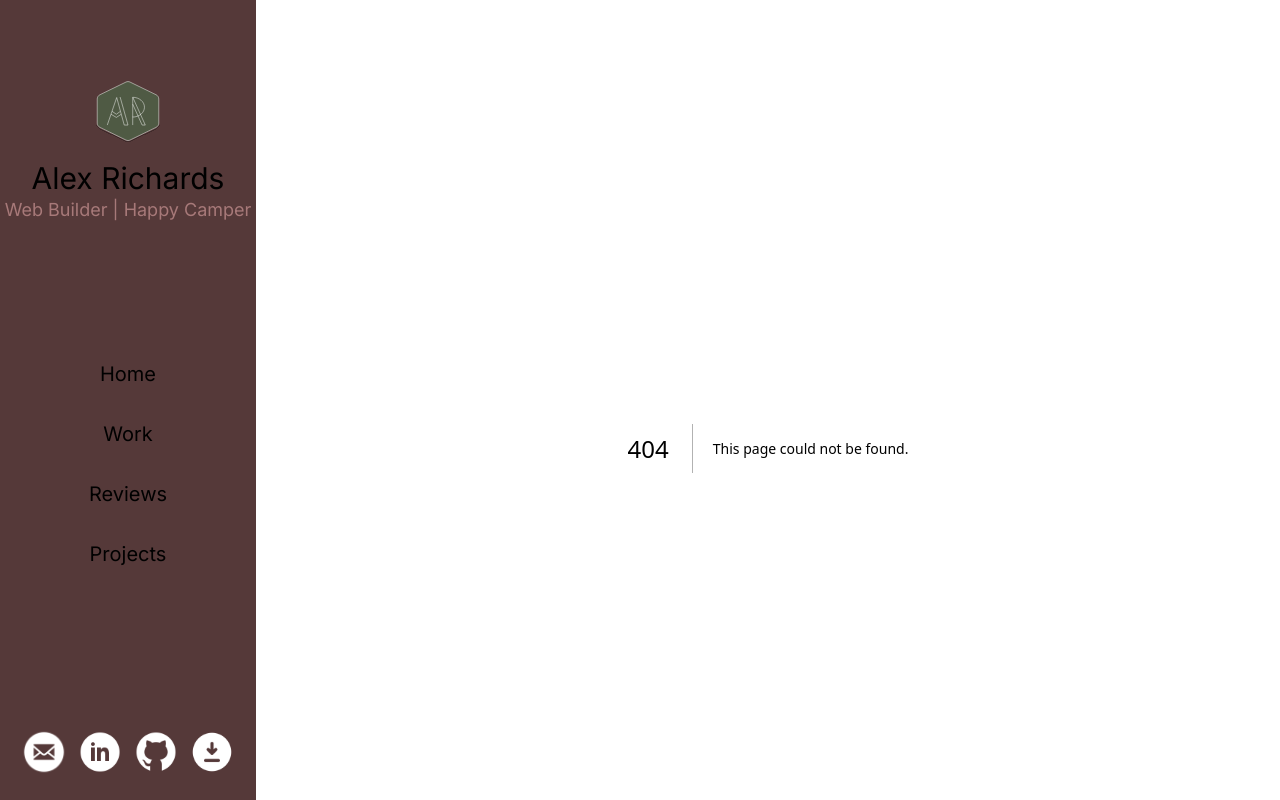
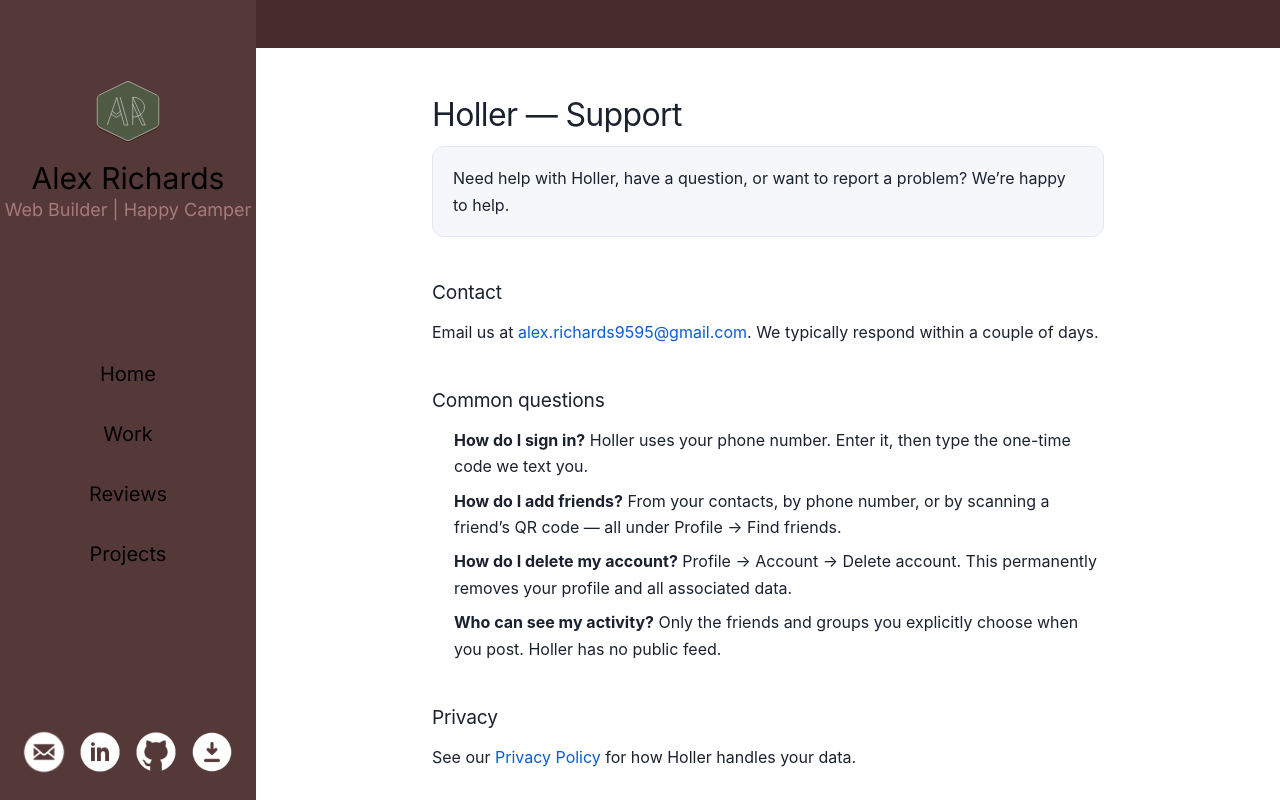
Before and after one commit to AlexRichards9595/portfolio, a Next.js app: page /holler/support in a window 1280 px wide. Before the commit this address had no page. Built offline with nearby package versions, Linux system fonts and the light colour scheme.

Commit message:
Create page.tsx

```diff
--- /dev/null
+++ b/src/app/holler/support/page.tsx
@@ -0,0 +1,96 @@
+import type { Metadata } from "next";
+
+export const metadata: Metadata = {
+  title: "Holler — Support",
+  description: "Support and contact for the Holler app.",
+};
+
+const SUPPORT_EMAIL = "alex.richards9595@gmail.com";
+
+export default function HollerSupportPage() {
+  return (
+    <div className="holler-support">
+      <style>{styles}</style>
+      <main className="wrap">
+        <h1>Holler — Support</h1>
+        <p className="lede">
+          Need help with Holler, have a question, or want to report a problem?
+          We&rsquo;re happy to help.
+        </p>
+
+        <h2>Contact</h2>
+        <p>
+          Email us at{" "}
+          <a href={`mailto:${SUPPORT_EMAIL}?subject=Holler%20support`}>
+            {SUPPORT_EMAIL}
+          </a>
+          . We typically respond within a couple of days.
+        </p>
+
+        <h2>Common questions</h2>
+        <ul>
+          <li>
+            <strong>How do I sign in?</strong> Holler uses your phone number.
+            Enter it, then type the one-time code we text you.
+          </li>
+          <li>
+            <strong>How do I add friends?</strong> From your contacts, by phone
+            number, or by scanning a friend&rsquo;s QR code — all under Profile →
+            Find friends.
+          </li>
+          <li>
+            <strong>How do I delete my account?</strong> Profile → Account →
+            Delete account. This permanently removes your profile and all
+            associated data.
+          </li>
+          <li>
+            <strong>Who can see my activity?</strong> Only the friends and groups
+            you explicitly choose when you post. Holler has no public feed.
+          </li>
+        </ul>
+
+        <h2>Privacy</h2>
+        <p>
+          See our <a href="/holler/privacy">Privacy Policy</a> for how Holler
+          handles your data.
+        </p>
+
+        <footer>© 2026 Alexander Richards. Holler.</footer>
+      </main>
+    </div>
+  );
+}
+
+const styles = `
+  .holler-support {
+    --hp-bg: #ffffff;
+    --hp-fg: #1a2230;
+    --hp-muted: #5b6675;
+    --hp-accent: #0b5bd3;
+    --hp-card: #f5f7fa;
+    --hp-border: #e2e8f0;
+    background: var(--hp-bg);
+    color: var(--hp-fg);
+    min-height: 100vh;
+    font: 16px/1.65 -apple-system, BlinkMacSystemFont, "Segoe UI", Roboto, Helvetica, Arial, sans-serif;
+    -webkit-font-smoothing: antialiased;
+  }
+  @media (prefers-color-scheme: dark) {
+    .holler-support {
+      --hp-bg: #081C37;
+      --hp-fg: #e8eef6;
+      --hp-muted: #9fb0c6;
+      --hp-accent: #6aa8ff;
+      --hp-card: #0f2748;
+      --hp-border: #1e3a5f;
+    }
+  }
+  .holler-support .wrap { max-width: 720px; margin: 0 auto; padding: 48px 24px 96px; }
+  .holler-support h1 { font-size: 2rem; line-height: 1.2; margin: 0 0 12px; letter-spacing: -0.02em; }
+  .holler-support h2 { font-size: 1.2rem; margin: 40px 0 10px; letter-spacing: -0.01em; }
+  .holler-support .lede { background: var(--hp-card); border: 1px solid var(--hp-border); border-radius: 12px; padding: 18px 20px; margin: 0 0 8px; }
+  .holler-support ul { padding-left: 22px; }
+  .holler-support li { margin: 8px 0; }
+  .holler-support a { color: var(--hp-accent); }
+  .holler-support footer { margin-top: 48px; color: var(--hp-muted); font-size: 0.9rem; border-top: 1px solid var(--hp-border); padding-top: 20px; }
+`;
```
